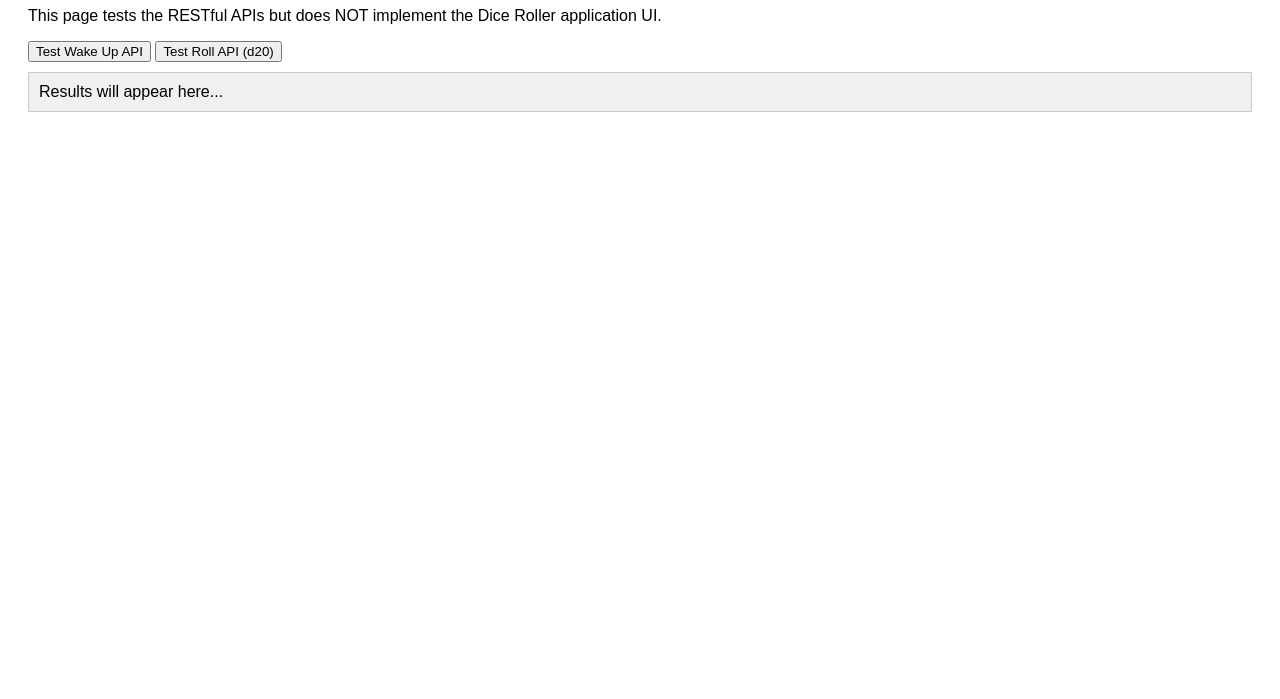
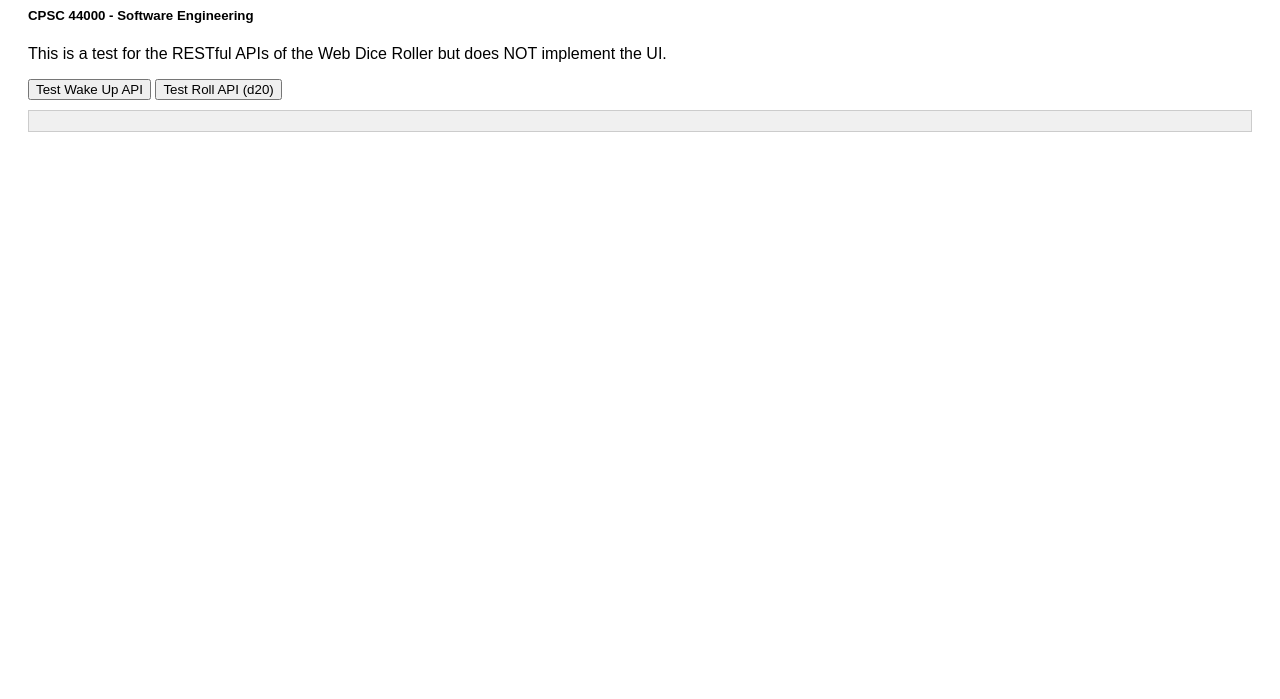
Before and after one commit to KevinDacanay/web-dice-roller-server, a website: page public/index.html in a window 1280 px wide. Shown: the part 101-800 px from the top of the page. Drawn offline with Linux system fonts and the light colour scheme.

Commit message:
Updated index.html - added comments

```diff
--- a/public/index.html
+++ b/public/index.html
@@ -1,30 +1,46 @@
-<!DOCTYPE html>
+<!doctype html>
 <html lang="en">
 <head>
+    <!--
+	Author: Kevin Dacanay
+    CPSC 44000 - Software Engineering
+    Project: Web Dice Roller Server
+	-->
     <meta charset="UTF-8">
     <meta name="viewport" content="width=device-width, initial-scale=1.0">
     <title>Dice Roller API Test</title>
     <style>
-        body { font-family: sans-serif; padding: 20px; }
-        .result { margin-top: 10px; padding: 10px; background: #f0f0f0; border: 1px solid #ccc; }
+        body {
+            font-family: sans-serif;
+            padding: 20px;
+        }
+        .result {
+            margin-top: 10px;
+            padding: 10px;
+            background: #f0f0f0;
+            border: 1px solid #ccc;
+        }
     </style>
 </head>
 <body>
     <h1>Dice Roller API Tester</h1>
-    <p>This page tests the RESTful APIs but does NOT implement the Dice Roller application UI.</p>
+    <h5>CPSC 44000 - Software Engineering</h5>
+    <p>This is a test for the RESTful APIs of the Web Dice Roller but does NOT implement the UI.</p>
 
     <button onclick="testWakeUp()">Test Wake Up API</button>
     <button onclick="testRoll()">Test Roll API (d20)</button>
 
-    <div id="output" class="result">Results will appear here...</div>
+    <div id="output" class="result"></div>
 
     <script>
+        // 1. Calls Wake Up API
         async function testWakeUp() {
             const res = await fetch('/api/wakeup');
             const data = await res.json();
             document.getElementById('output').innerText = JSON.stringify(data, null, 2);
         }
 
+        // 2. Calls Roll API
         async function testRoll() {
             const res = await fetch('/api/roll?sides=20');
             const data = await res.json();
```
